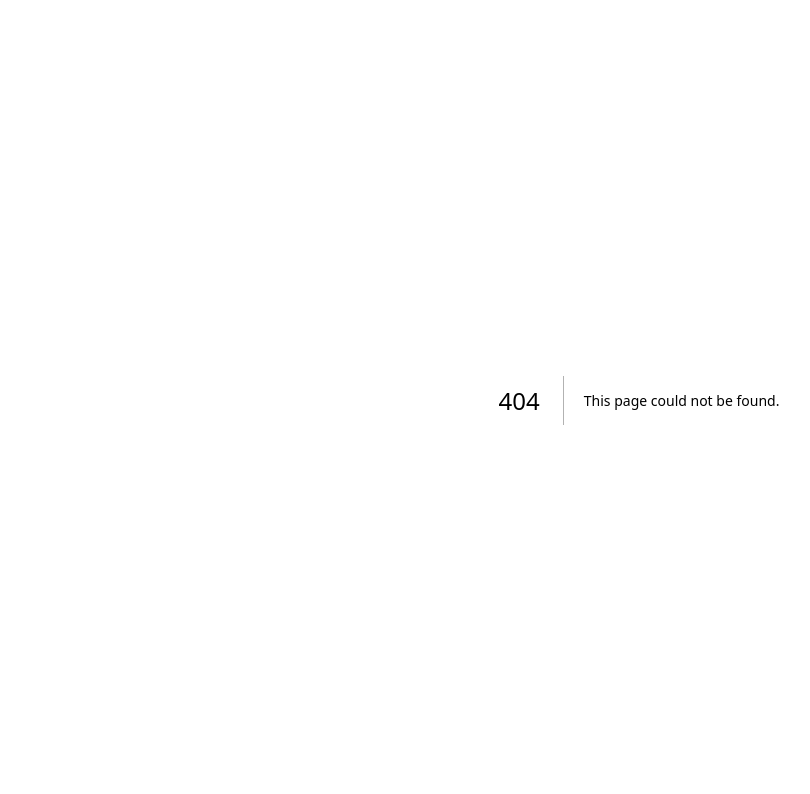
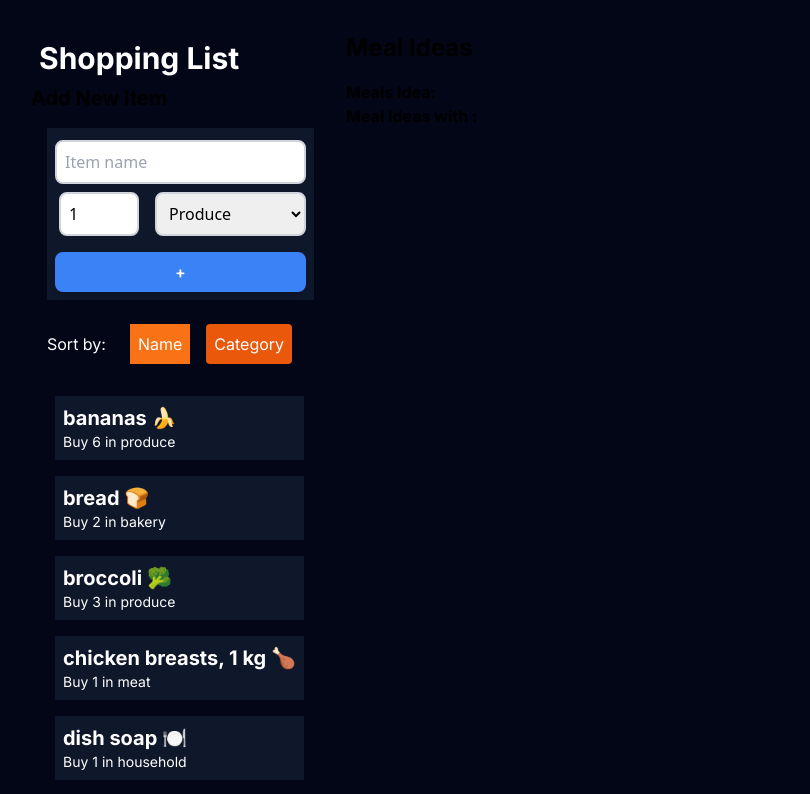
Before and after one commit to Jashangill1/cprg306-assignments, a Next.js app: page /week-6 in a window 1280 px wide. Before the commit this address had no page. Shown: the top 794 px of the page, without its empty margins (1-811 px from the left). Built offline with nearby package versions, Linux system fonts and the light colour scheme.

Commit message:
Added week-6

```diff
--- a/app/globals.css
+++ b/app/globals.css
@@ -15,7 +15,7 @@
     --background-end-rgb: 0, 0, 0;
   }
 }
-
+/*
 body {
   color: rgb(var(--foreground-rgb));
   background: linear-gradient(
@@ -24,7 +24,7 @@
       rgb(var(--background-end-rgb))
     )
     rgb(var(--background-start-rgb));
-}
+} */
 
 @layer utilities {
   .text-balance {
--- a/app/page.js
+++ b/app/page.js
@@ -1,15 +1,37 @@
-
+"use client"
 import Image from "next/image";
 import Link from "next/link";
+import { useEffect, useState } from "react";
 
 export default function Home() {
+  const underline = 'p-1.5 hover:underline hover:text-red-200'
+  const [load, setLoad] = useState(false)
+
+  useEffect(()=>{
+    setLoad(true)
+
+  },[])
+
   return (
-    <main className="h-screen flex flex-col">
-      <h1 className="text-xl">CPRG 306: Web Development 2 - Assignments</h1>
-      <Link href="./week-2/">Week 2 Assignment</Link>
-      <Link href="./week-3/">Week 3 Assignment</Link>
-      <Link href="./week-4/">Week 4 Assignment</Link>
-      <Link href="./week-5/">Week 5 Assignment</Link>
+    <main
+      className="h-screen flex flex-col text-white"
+      style={{
+        backgroundImage: "url('/background.jpg')",
+        backgroundSize: "cover",
+      }}
+    >
+      <div className="flex flex-col mt-40">
+        <h1 className="text-2xl text-blue-400  text-center justify-center items-center">
+          CPRG 306: Web Development 2 - Assignments
+        </h1>
+        <div className="text-center flex flex-col">
+          <Link href="./week-2/" className="mt-2 p-1.5 hover:underline hover:text-red-200">Week 2 Assignment</Link>
+          <Link href="./week-3/" className={underline}>Week 3 Assignment</Link>
+          <Link href="./week-4/" className={underline}>Week 4 Assignment</Link>
+          <Link href="./week-5/" className={underline}>Week 5 Assignment</Link>
+          <Link href="./week-6/" className={underline}>Week 6 Assignment</Link>
+        </div>
+      </div>
     </main>
   );
 }
--- /dev/null
+++ b/app/week-6/item-list.js
@@ -0,0 +1,60 @@
+"use client";
+
+import React, { useState } from 'react';
+import Item from "./item";
+
+const ItemList = ({ items, onItemSelect }) => {
+  const [sortBy, setSortBy] = useState("name");
+
+  const sortedItems = items
+    .map((item) => item)
+    .sort((a, b) => {
+      if (sortBy === "name") {
+        return a.name.localeCompare(b.name);
+      } else if (sortBy === "category") {
+        return a.category.localeCompare(b.category);
+      }
+      return 0;
+    });
+
+  const nameClick = () => {
+    setSortBy("name");
+  };
+
+  const categoryClick = () => {
+    setSortBy("category");
+  };
+
+  return (
+    <div className="flex flex-col gap-2 items-start p-2 bg-slate-950 text-white min-h-screen">
+      <div className="flex flex-row gap-4 items-center mb-2">
+        <p className="p-2">Sort by:</p>
+        <button
+          onClick={nameClick}
+          className={`p-2 ${sortBy === "name" ? "bg-orange-500" : "bg-orange-600"}`}
+        >
+          Name
+        </button>
+        <button
+          onClick={categoryClick}
+          className={`p-2 rounded ${sortBy === "category" ? "bg-orange-500" : "bg-orange-600"}`}
+        >
+          Category
+        </button>
+      </div>
+      <ul className="space-y-2">
+        {sortedItems.map((item, index) => (
+          <Item
+            key={index}
+            name={item.name}
+            quantity={item.quantity}
+            category={item.category}
+            onSelect={() => onItemSelect(item)}
+          />
+        ))}
+      </ul>
+    </div>
+  );
+};
+
+export default ItemList;
--- /dev/null
+++ b/app/week-6/item.js
@@ -0,0 +1,20 @@
+import React from "react";
+
+function Item({ name, quantity, category, onSelect }) {
+  const handleClick = () => {
+    onSelect({ name, quantity, category });
+  };
+
+  return (
+    <div onClick={handleClick}>
+      <li className="p-2 m-4 bg-slate-900 max-w-sm hover:bg-orange-800 cursor-pointer">
+        <h2 className="text-xl font-bold">{name}</h2>
+        <div className="text-sm">
+          Buy {quantity} in {category}
+        </div>
+      </li>
+    </div>
+  );
+}
+
+export default Item;
--- /dev/null
+++ b/app/week-6/items.json
@@ -0,0 +1,74 @@
+[
+    {
+      "id": "1h2GJKH12gkHG31h1H",
+      "name": "milk, 4 L 🥛",
+      "quantity": 1,
+      "category": "dairy"
+    },
+    {
+      "id": "2KJH3k2j3H1k2J3K1H",
+      "name": "bread 🍞",
+      "quantity": 2,
+      "category": "bakery"
+    },
+    {
+      "id": "3h2KJH3k2j3H1k2J3",
+      "name": "eggs, dozen 🥚",
+      "quantity": 2,
+      "category": "dairy"
+    },
+    {
+      "id": "4k2J3K1H2GJKH12gk",
+      "name": "bananas 🍌",
+      "quantity": 6,
+      "category": "produce"
+    },
+    {
+      "id": "5H1h1H2KJH3k2j3H",
+      "name": "broccoli 🥦",
+      "quantity": 3,
+      "category": "produce"
+    },
+    {
+      "id": "6H1k2J3K1H2GJKH1",
+      "name": "chicken breasts, 1 kg 🍗",
+      "quantity": 1,
+      "category": "meat"
+    },
+    {
+      "id": "7gkHG31h1H2KJH3k",
+      "name": "pasta sauce 🍝",
+      "quantity": 3,
+      "category": "canned goods"
+    },
+    {
+      "id": "8j3H1k2J3K1H2GJK",
+      "name": "spaghetti, 454 g 🍝",
+      "quantity": 2,
+      "category": "dry goods"
+    },
+    {
+      "id": "9H12gkHG31h1H2KJ",
+      "name": "toilet paper, 12 pack 🧻",
+      "quantity": 1,
+      "category": "household"
+    },
+    {
+      "id": "10H3k2j3H1k2J3K1",
+      "name": "paper towels, 6 pack",
+      "quantity": 1,
+      "category": "household"
+    },
+    {
+      "id": "11k2J3K1H2GJKH12",
+      "name": "dish soap 🍽️",
+      "quantity": 1,
+      "category": "household"
+    },
+    {
+      "id": "12GJKH12gkHG31h1",
+      "name": "hand soap 🧼",
+      "quantity": 4,
+      "category": "household"
+    }
+  ]
--- /dev/null
+++ b/app/week-6/meal-ideas.js
@@ -0,0 +1,43 @@
+"use client"; // Add this directive at the top
+
+import React, { useState, useEffect } from 'react';
+
+const MealIdeas = ({ ingredient }) => {
+  const [meals, setMeals] = useState([]);
+
+  const fetchMealIdeas = async (ingredient) => {
+    try {
+      const response = await fetch(`https://www.themealdb.com/api/json/v1/1/filter.php?i=${ingredient}`);
+      const data = await response.json();
+      return data.meals || [];
+    } catch (error) {
+      console.error('Error fetching meal ideas:', error);
+      return [];
+    }
+  };
+
+  const loadMealIdeas = async () => {
+    const fetchedMeals = await fetchMealIdeas(ingredient);
+    setMeals(fetchedMeals);
+  };
+
+  useEffect(() => {
+    if (ingredient) {
+      loadMealIdeas();
+    }
+  }, [ingredient]);
+
+  return (
+    <div>
+      {!ingredient && <h1 className='text-l font-bold text-black-300'>Meals Idea:</h1>}
+      <h2 className='text-m font-bold text-black-300'>Meal Ideas with {ingredient}: </h2>
+      <ul>
+        {meals.map(meal => (
+          <li key={meal.idMeal}>{meal.strMeal}</li>
+        ))}
+      </ul>
+    </div>
+  );
+};
+
+export default MealIdeas;
--- /dev/null
+++ b/app/week-6/new-item.js
@@ -0,0 +1,83 @@
+
+"use client";
+import React, { useState } from "react";
+
+export default function NewItem() {
+  const [name, setName] = useState("");
+  const [quantity, setQuantity] = useState(1);
+  const [category, setCategory] = useState("produce");
+
+  const handleSubmit = (event) => {
+    event.preventDefault();
+    const item = { name, quantity, category };
+
+    alert(
+      "Added item: " +
+        name +
+        ", quantity: " +
+        quantity +
+        ", category: " +
+        category
+    );
+    setName("");
+    setQuantity(1);
+    setCategory("produce");
+  };
+
+  return (
+    <main className="flex justify-center w-full">
+      <form
+        className="p-2 m-4 bg-slate-900 text-black max-w-sm w-full"
+        onSubmit={handleSubmit}
+      >
+        <div className="mb-2">
+          <input
+            type="text"
+            value={name}
+            placeholder="Item name"
+            required
+            className="w-full mt-1 border-2 border-gray-300 p-2 rounded-lg font-sans"
+            onChange={(event) => setName(event.target.value)}
+          />
+        </div>
+        <div className="flex justify-between">
+          <input
+            type="number"
+            min="1"
+            max="99"
+            value={quantity}
+            required
+            className="w-20 ml-1 border-2 border-gray-300 p-2 rounded-lg font-sans"
+            onChange={(event) => setQuantity(event.target.value)}
+          />
+          <select
+            className="ml-1 border-2 border-gray-300 p-2 rounded-lg font-sans"
+            onChange={(event) => setCategory(event.target.value)}
+            value={category}
+          >
+            <option value disabled>
+              Category
+            </option>
+            <option value="produce">Produce</option>
+            <option value="dairy">Dairy</option>
+            <option value="bakery">Bakery</option>
+            <option value="meat">Meat</option>
+            <option value="frozen foods">Frozen Foods</option>
+            <option value="canned goods">Canned Goods</option>
+            <option value="dry goods">Dry Goods</option>
+            <option value="beverages">Beverages</option>
+            <option value="snacks">Snacks</option>
+            <option value="household">Household</option>
+            <option value="other">Other</option>
+          </select>
+        </div>
+        <button
+          type="submit"
+          className="w-full mt-4 py-2 px-4 bg-blue-500 text-white font-semibold rounded-lg shadow-md hover:bg-blue-700 focus:outline-none focus:ring-2 focus:ring-blue-400 focus:ring-opacity-75"
+        >
+          +
+        </button>
+      </form>
+    </main>
+  );
+}
--- /dev/null
+++ b/app/week-6/page.js
@@ -0,0 +1,36 @@
+"use client";
+import React, { useState } from "react";
+import ItemList from "./item-list";
+import NewItem from "./new-item";
+import itemsData from "./items.json";
+import MealIdeas from "./meal-ideas";
+
+const Page = () => {
+  const [items, setItems] = useState(itemsData);
+  const [selectedItemName, setSelectedItemName] = useState("");
+
+  const handleItemSelect = (itemName) => {
+    setSelectedItemName(itemName);
+  };
+
+  const handleAddItem = (newItem) => {
+    setItems([...items, newItem]);
+  };
+
+  return (
+    <main className="bg-slate-950 w-full p-8 flex">
+      <div className="  pr-4  ">
+        <h1 className="text-3xl font-bold m-2 text-white">Shopping List</h1>
+        <h3 className="text-xl font-bold">Add New Item</h3>
+        <NewItem onAddItem={handleAddItem} />
+        <ItemList items={items} onItemSelect={handleItemSelect} />
+      </div>
+      <div>
+        <h1 className="text-2xl font-bold mb-4">Meal Ideas</h1>
+        <MealIdeas ingredient={selectedItemName} />
+      </div>
+    </main>
+  );
+};
+
+export default Page;
```
Also changed, not shown: 1 other file (tests, documents, lock files or other folders).
